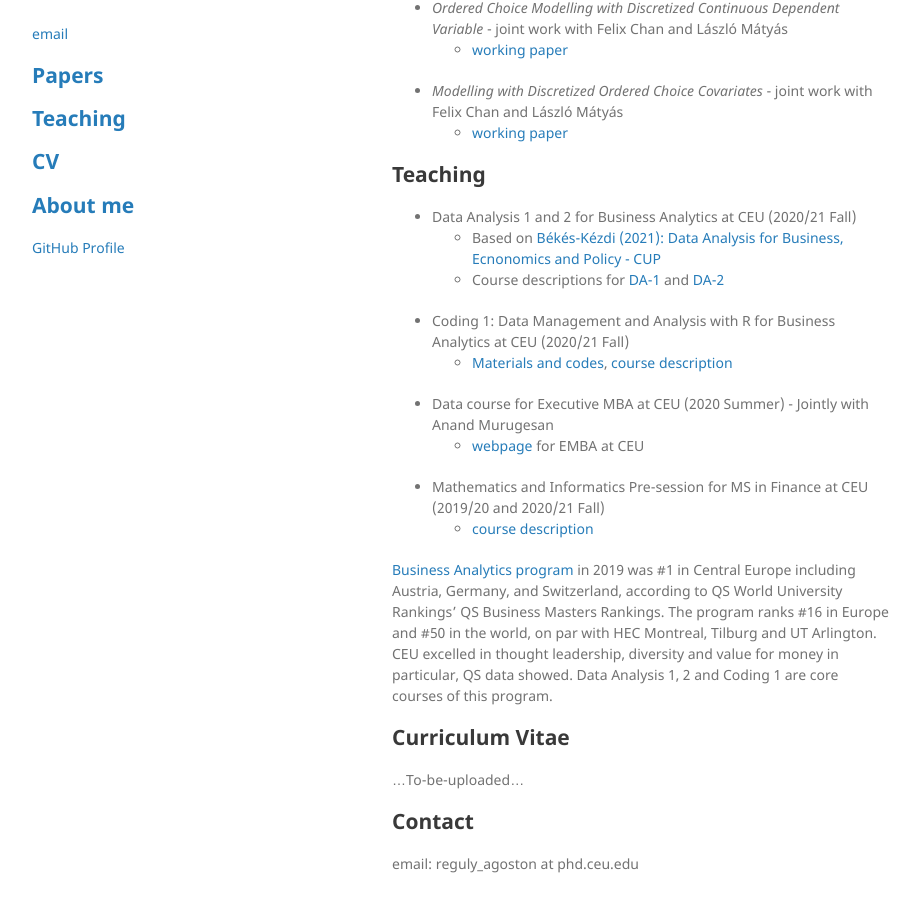
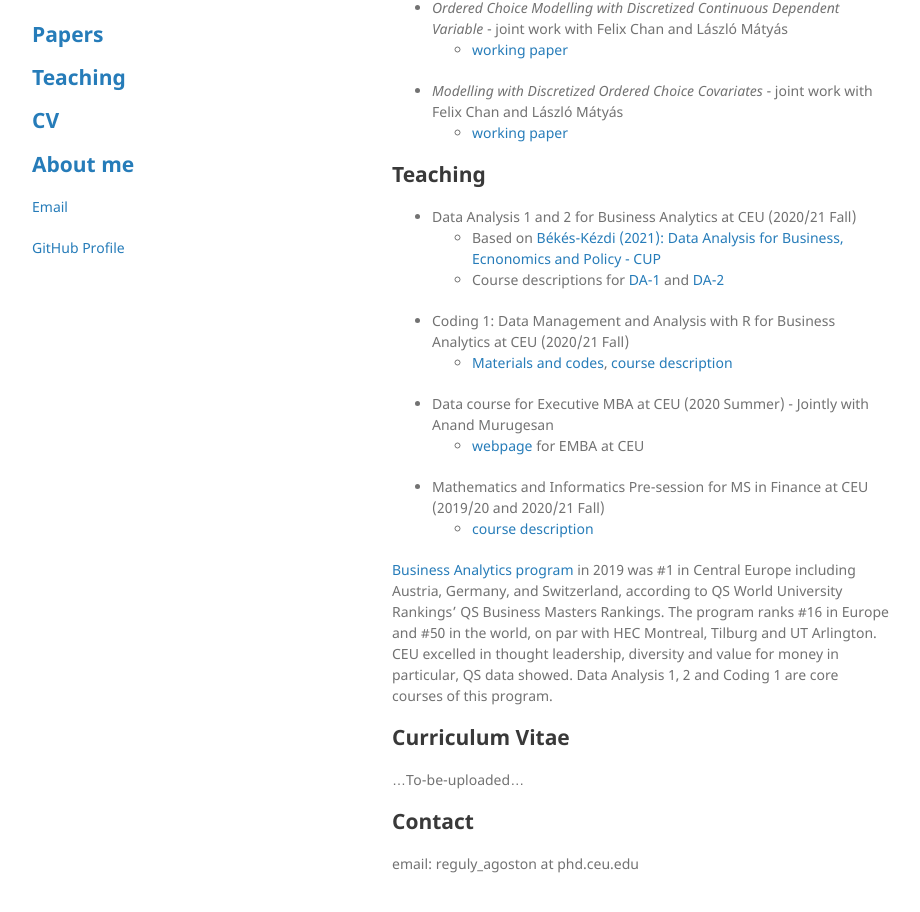
Before and after one commit to regulyagoston/regulyagoston.github.io, a Jekyll site: the page built from index.md, in a window 1280 px wide and 1278 px high. Shown: the part 334-1246 px from the top of the window, without its empty margins (178-1098 px from the left). Built offline with Jekyll 4.4.1, drawn with Linux system fonts in a browser that asks for light colours; our own code applies the rules of GitHub Pages for plain Markdown files.

Commit message:
Update default.html

```diff
--- a/_layouts/default.html
+++ b/_layouts/default.html
@@ -21,7 +21,6 @@
         {% endif %}
 
         <p>{{ site.description | default: site.github.project_tagline }}</p>
-        <a class="view" href="mailto:reguly_agoston@phd.ceu.edu"> email </a>
 
         <p class="view"><h2><a href="http://regulyagoston.github.io/papers.html"> Papers </a></h2></p>
         <p class="view"><h2><a href="http://regulyagoston.github.io/teaching.html"> Teaching </a></h2></p>
@@ -32,6 +31,7 @@
         <p class="view"><a href="{{ site.github.repository_url }}">View the Project on GitHub <small>{{ site.github.repository_nwo }}</small></a></p>
         {% endif %}
 
+        <p class="view"><a href="mailto:reguly_agoston@phd.ceu.edu"> Email </a></p>
         {% if site.github.is_user_page %}
         <p class="view"><a href="{{ site.github.owner_url }}">GitHub Profile</a></p>
         {% endif %}
```
